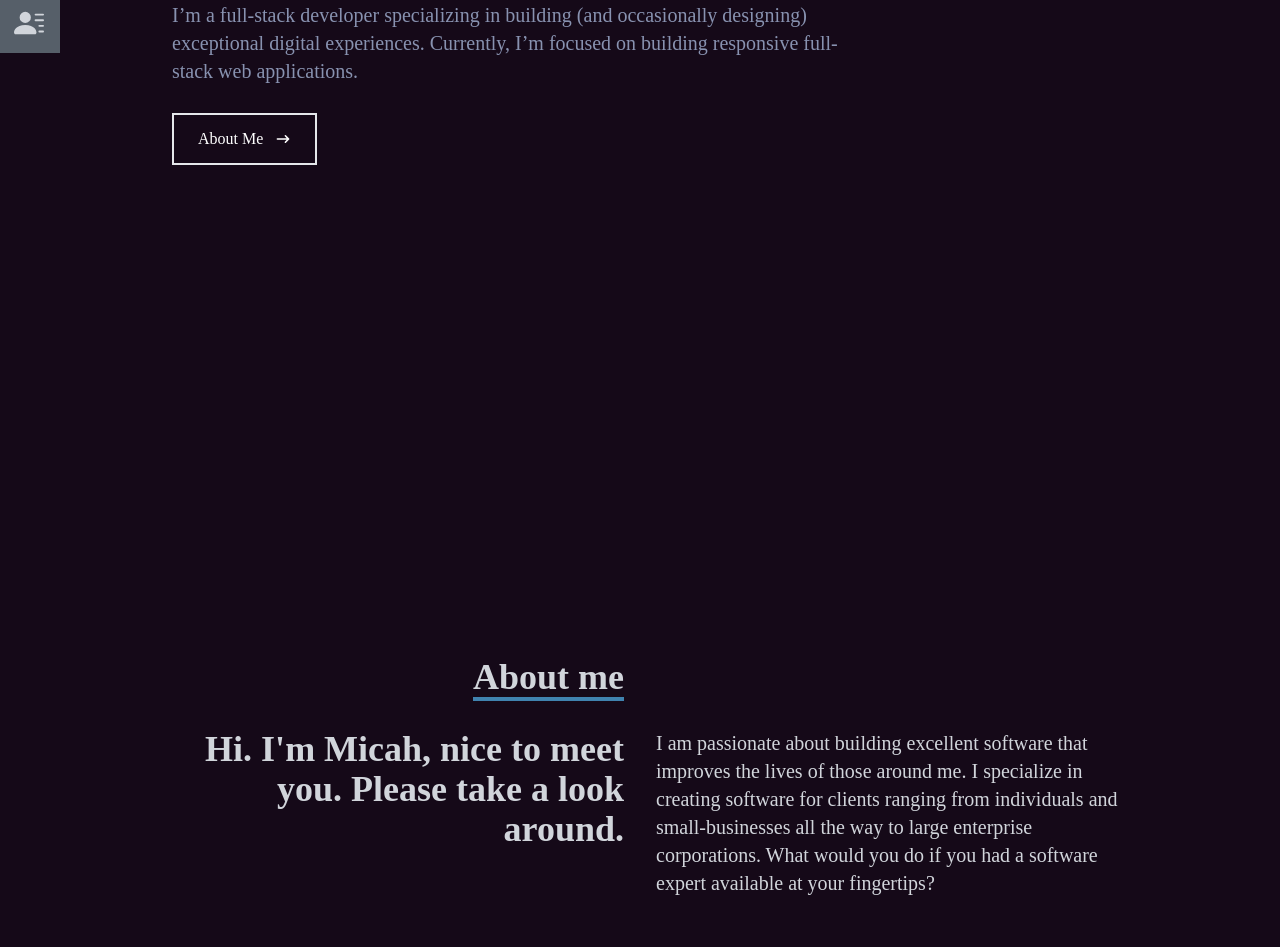
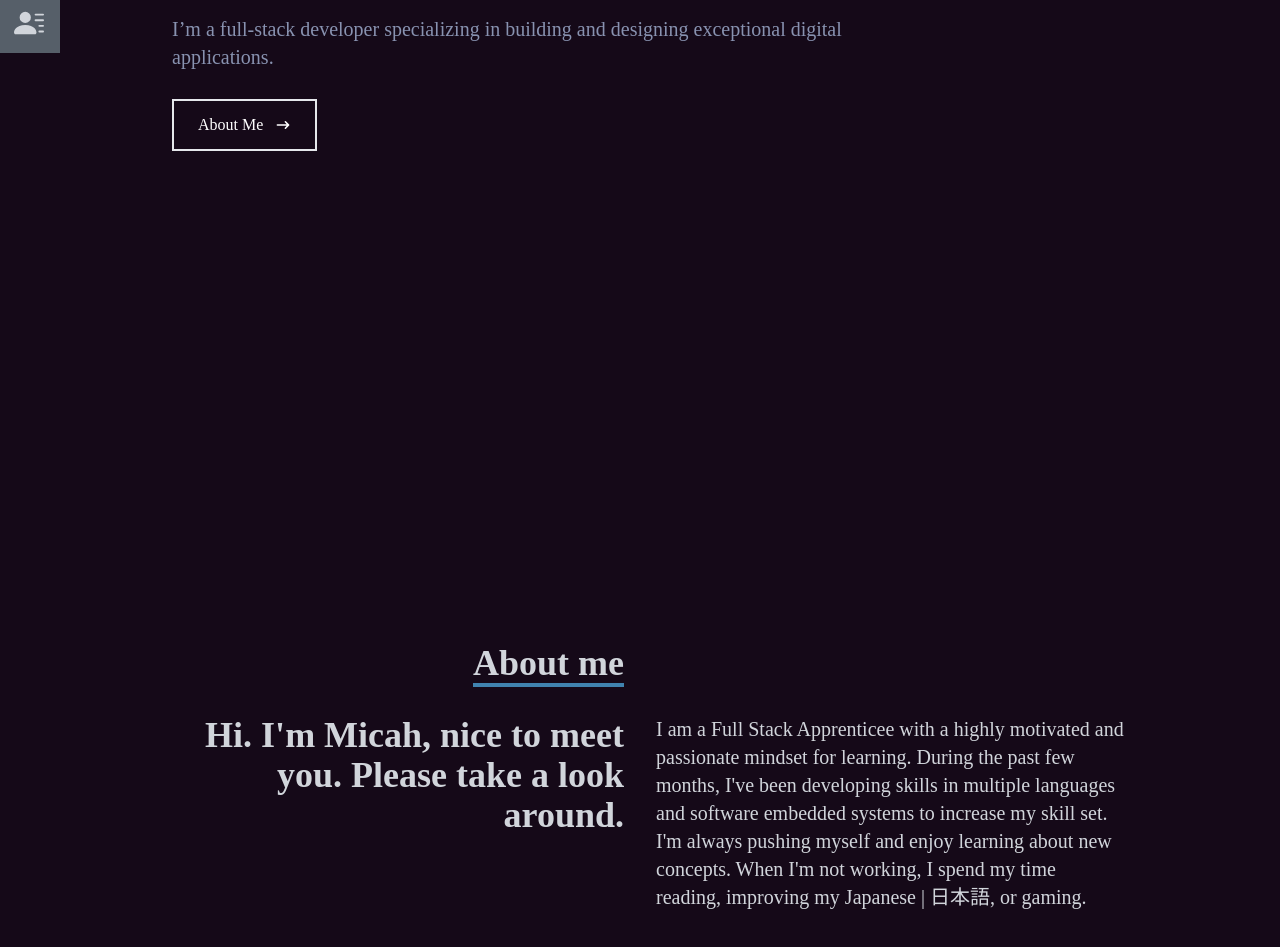
Before and after one commit to manorrington/portolio, a React (Create React App) app in the folder ggportfolio/: page / in a window 1280 px wide. Shown: the part 407-1354 px from the top of the page. Built offline with nearby package versions, Linux system fonts and the light colour scheme.

Commit message:
changed wording to about + home

```diff
--- a/ggportfolio/src/components/About.jsx
+++ b/ggportfolio/src/components/About.jsx
@@ -17,11 +17,11 @@ const About = () => {
               <p>Hi. I'm Micah, nice to meet you. Please take a look around.</p>
             </div>
             <div>
-              <p className='text-xl'>I am passionate about building excellent software that improves
-              the lives of those around me. I specialize in creating software
-              for clients ranging from individuals and small-businesses all the
-              way to large enterprise corporations. What would you do if you had
-              a software expert available at your fingertips?</p>
+              <p className='text-xl'>
+                I am a Full Stack Apprenticee with a highly motivated and passionate mindset for learning.
+                During the past few months, I've been developing skills in multiple languages and software embedded systems
+                to increase my skill set. I'm always pushing myself and enjoy learning about new concepts. When I'm not working,
+                I spend my time reading, improving my Japanese | 日本語, or gaming.</p>
             </div>
             <div>
             </div>
--- a/ggportfolio/src/components/Home.jsx
+++ b/ggportfolio/src/components/Home.jsx
@@ -15,9 +15,8 @@ const Home = () => {
           Aspiring Full Stack Developer
         </h2>
         <p className='text-[#8892b0] py-5 max-w-[700px] text-xl'>
-          I’m a full-stack developer specializing in building (and occasionally
-          designing) exceptional digital experiences. Currently, I’m focused on
-          building responsive full-stack web applications.
+          I’m a full-stack developer specializing in building and
+          designing exceptional digital applications.
         </p>
         <div>
         <Link to='about' smooth={true} duration={500}>
```
